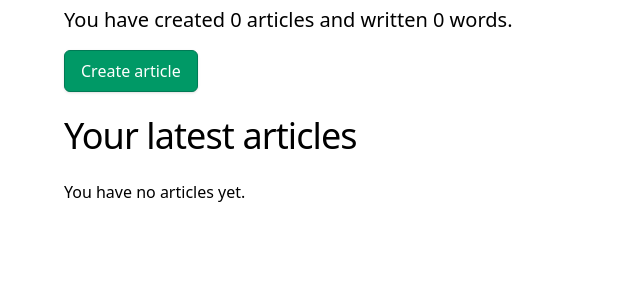
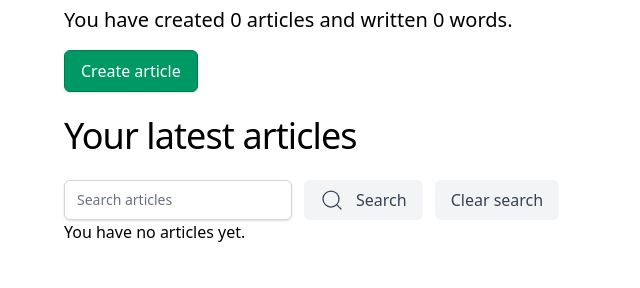
Before and after one commit to HoWong270/LevelUp_project_csc430, a Django app: page /articles/ in a window 1280 px wide. Shown: the part 257-545 px from the top of the page, without its empty margins (0-640 px from the left). Run offline with Django 5.2, Linux system fonts and the light colour scheme; a user stored in the database is signed in; data that the repository does not hold is empty; some libraries are stand-ins or nearby versions.

Commit message:
added a search bar

```diff
--- a/level_up/app/views.py
+++ b/level_up/app/views.py
@@ -24,7 +24,10 @@ class ArticleListView(LoginRequiredMixin,ListView):
     # This method customizes the queryset to show only articles
     # created by the logged-in user, ordered by creation time (newest first)
     def get_queryset(self) -> QuerySet[Any]:
+        search=self.request.GET.get("search")
         queryset = super().get_queryset().filter(creator=self.request.user)
+        if search:
+            queryset = queryset.filter(title__search=search)
         return queryset.order_by("-created_at")
 
 # -------------------------------
--- a/level_up/level_up/settings.py
+++ b/level_up/level_up/settings.py
@@ -46,6 +46,7 @@ DJANGO_APPS = [
     'django.contrib.contenttypes',
     'django.contrib.sessions',
     'django.contrib.messages',
+    'django.contrib.postgres',
     'django.contrib.staticfiles',
     'django.contrib.humanize'
 ]
--- a/level_up/static/output.css
+++ b/level_up/static/output.css
@@ -374,6 +374,12 @@
   .justify-end {
     justify-content: flex-end;
   }
+  .gap-1 {
+    gap: calc(var(--spacing) * 1);
+  }
+  .gap-3 {
+    gap: calc(var(--spacing) * 3);
+  }
   .gap-4 {
     gap: calc(var(--spacing) * 4);
   }
@@ -620,9 +626,20 @@
       width: auto;
     }
   }
+  .sm\:flex-row {
+    @media (width >= 40rem) {
+      flex-direction: row;
+    }
+  }
   .sm\:px-10 {
     @media (width >= 40rem) {
       padding-inline: calc(var(--spacing) * 10);
+    }
+  }
+  .sm\:text-sm {
+    @media (width >= 40rem) {
+      font-size: var(--text-sm);
+      line-height: var(--tw-leading, var(--text-sm--line-height));
     }
   }
   .md\:block {
--- a/level_up/templates/app/home.html
+++ b/level_up/templates/app/home.html
@@ -8,6 +8,7 @@
 {% endblock head_title %}
 
 {% block base_content %}
+{% with search=request.GET.search %}
 <main class="max-w-7xl mx-auto mt-10 p-2 md:p-4 lg:p-10">
     <h1 class="title mb-4">Welcome</h1>
 
@@ -19,6 +20,15 @@
     <a class="button primary inline-block mb-6 w-full sm:w-auto text-center" href="{% url 'create_article' %}">Create article</a>
 
     <h2 class="subtitle mb-6">Your latest articles</h2>
+
+    <form method="GET" class="flex flex-col sm:flex-row gap-3">
+        <input class="text-black shadow-sm focus:ring-emerald-500 focus:border-emerald-500 sm:text-sm border-gray-300 rounded-md" type="search" name="search" placeholder="Search articles" value="{{ search }}">
+        <button class="flex gap-1 button secondary items-center justify-center" type="submit">
+            {% include "app/svgs/magnifier.svg" with class="w-6 h-6 mr-2"%}
+            Search
+        </button>
+        <a href="{% url 'home' %}" class="button secondary text-center">Clear search</a>
+    </form>
 
     {% if articles %}
     <ul>
@@ -36,13 +46,13 @@
         {% if is_paginated %}
             <div class="flex flex-row items-center justify-center text-xl mt-6">
                 {% if page_obj.has_previous %}
-                    <a class="mx-2" href="?page={{ page_obj.previous_page_number }}">
+                    <a class="mx-2" href="?page={{ page_obj.previous_page_number }}{% if search %}&search={{ search }}{% endif %}">
                         {% include "app/svgs/chevron.svg" with class="h-7 w-7 rotate-180 border border-black rounded-md p-1"%}
                     </a>
                 {% endif %}
                 <span>Page {{ page_obj.number }} of {{ paginator.num_pages }} </span>
                 {% if page_obj.has_next %}
-                    <a class="mx-2" href="?page={{ page_obj.next_page_number }}">
+                    <a class="mx-2" href="?page={{ page_obj.next_page_number }}{% if search %}&search={{ search }}{% endif %}">
                         {% include "app/svgs/chevron.svg" with class="h-7 w-7 border border-black rounded-md p-1"%}
                     </a>
                 {% endif %}
@@ -52,4 +62,5 @@
         <p>You have no articles yet.</p>
     {% endif %}
 </main>
+{% endwith %}
 {% endblock base_content %}
```
Also changed, not shown: level_up/templates/app/svgs/magnifier.svg (added).
